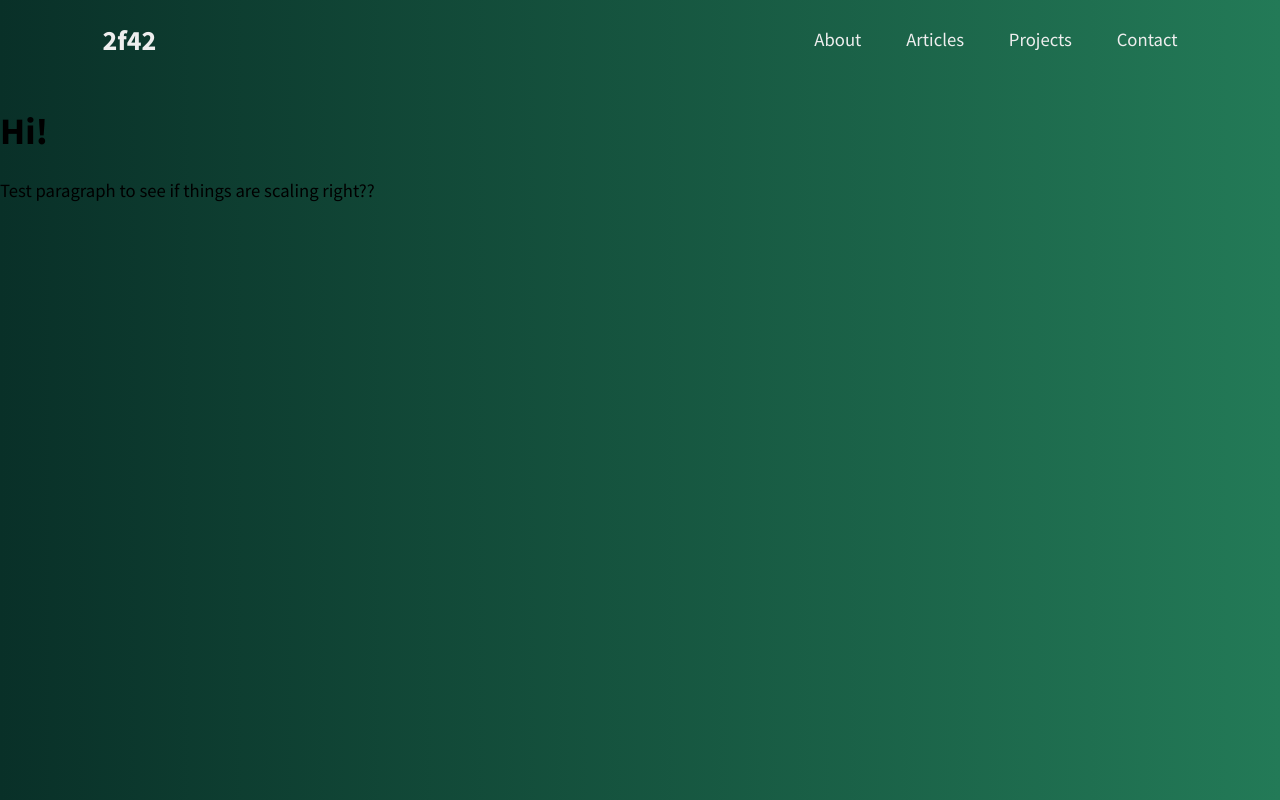
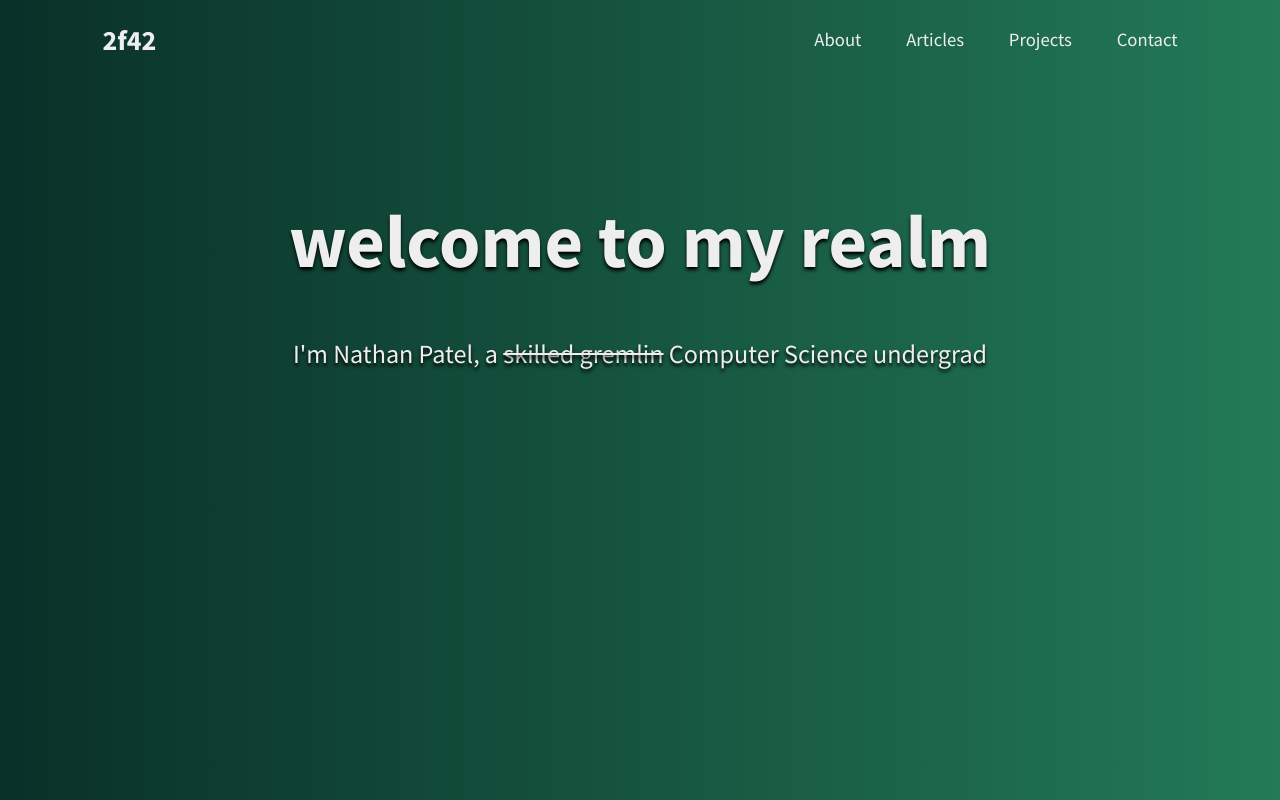
Before and after one commit to 2f42/2f42.github.io, an Astro site: page / in a window 1280 px wide. Built offline with nearby package versions, Linux system fonts and the light colour scheme; Astro itself is replaced by a stand-in of ours.

Commit message:
improve home page and shadows

```diff
--- a/src/components/Nav.astro
+++ b/src/components/Nav.astro
@@ -38,6 +38,9 @@
 
         let scrollPos = window.pageYOffset;
         const navHeader = document.getElementById("nav-header");
+        if (!document.title.includes("home | 2f42")) {
+            navHeader.style.boxShadow = "0 0 0.3rem black";
+        }
 
         window.addEventListener("scroll", () => {
             if (window.innerWidth <= 600) {
@@ -66,9 +69,8 @@
         margin: 0;
         padding-top: 0.5rem;
         top: -3.5rem;
-        transition: top 0.25s, box-shadow 0.25s;
+        transition: top 0.4s, box-shadow 0.4s;
         z-index: 2;
-        box-shadow: 0 0 0.3rem darkgrey;
         color: #eee;
     }
 
@@ -176,7 +178,8 @@
             transition: transform 0.3s;
             transform-origin: top;
             backdrop-filter: blur(1rem);
-            background-color: #093028aa;
+            background-color: #09302888;
+            background-blend-mode: hard-light;
             width: 100%;
             height: calc(101vh);
             margin-top: 0.5rem;
--- a/src/pages/index.astro
+++ b/src/pages/index.astro
@@ -5,12 +5,13 @@ let title = "home";
 ---
 
 <Base title={title}>
-	<h1>Hi!</h1>
-	<p>Test paragraph to see if things are scaling right??</p>
+	<div class="welcome">
+		<h1>welcome to my&nbsp;realm</h1>
+		<p>I'm Nathan&nbsp;Patel, a <s>skilled&nbsp;gremlin</s> Computer&nbsp;Science&nbsp;undergrad</p>
+	</div>
 </Base>
 
 <script defer>
-	navHeader.style.boxShadow = "none";
 	const triggerShadow = 3 * parseFloat(getComputedStyle(document.documentElement).fontSize);
 
 	window.addEventListener("scroll", () => {
@@ -27,5 +28,24 @@ let title = "home";
 		background-image: linear-gradient(90deg, #093028, #237A57);
 		min-height: 100%;
 		background-attachment: fixed;
+		color: #eee;
+	}
+
+	.welcome {
+		mix-blend-mode: hard-light;
+		padding: 2rem;
+		margin: 4rem auto;
+		text-align: center;
+		text-shadow: 0 0.15rem 0.2rem black;
+		max-width: 50rem;
+	}
+
+	.welcome h1 {
+		margin-top: 0;
+		font-size: 4rem;
+	}
+
+	.welcome p {
+		font-size: 1.4rem;
 	}
 </style>
```
